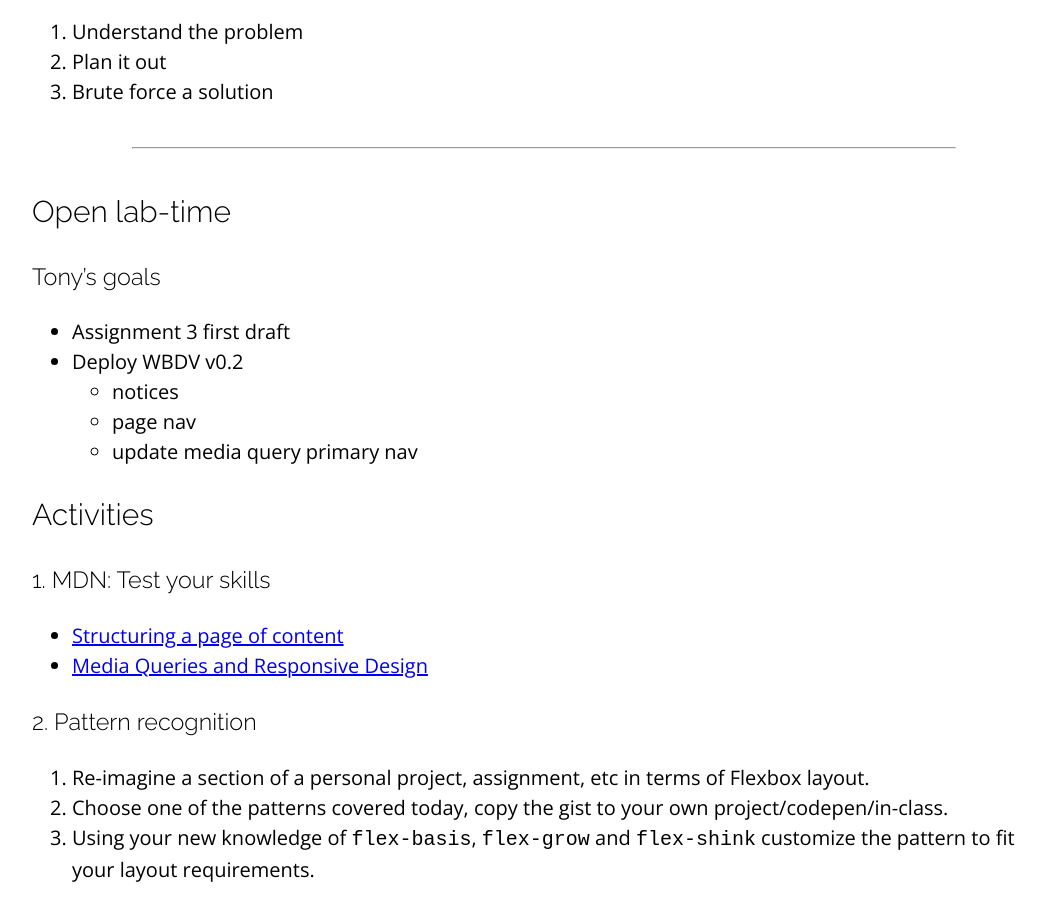
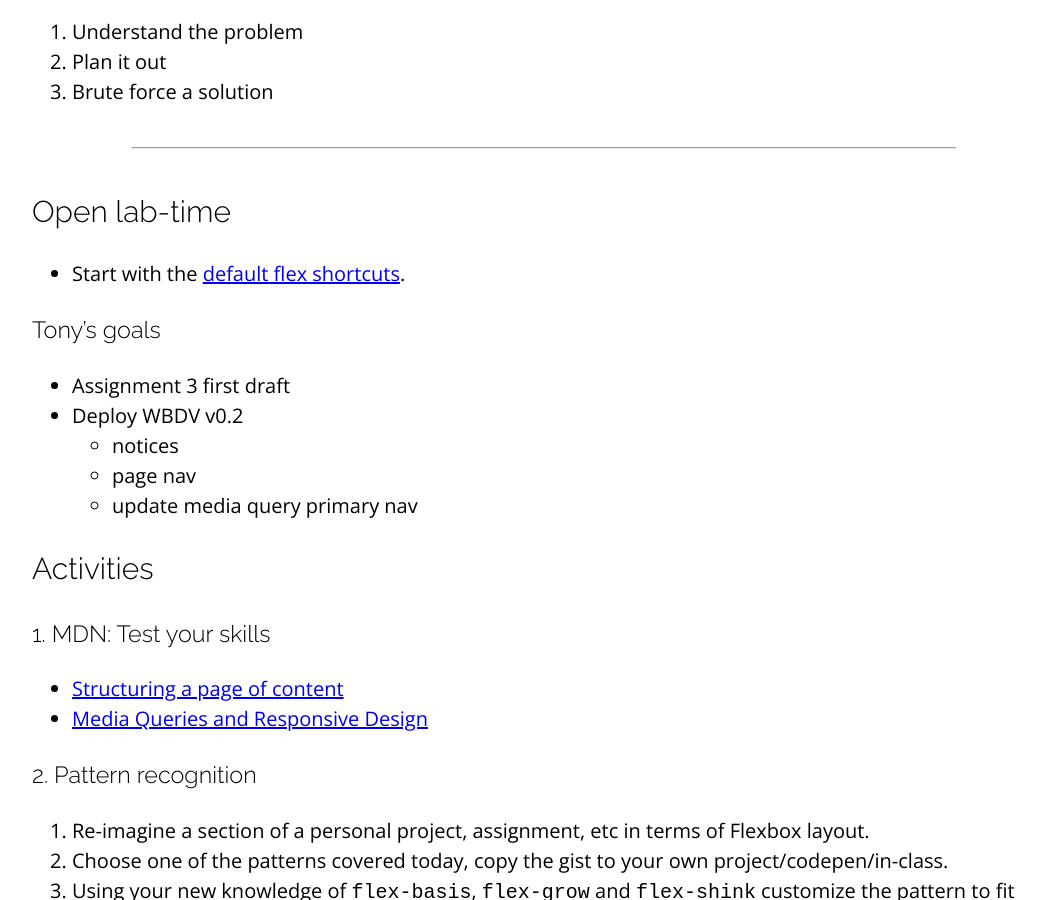
Before and after one commit to sait-wbdv/winter-2021, a Jekyll site: the page built from _posts/2021-01-27-flexbox-patterns.md, in a window 1280 px wide and 900 px high, scrolled down 4242 px. Shown: the whole window, without its empty margins (96-1142 px from the left). Built offline with Jekyll 4.4.1, drawn with Linux system fonts in a browser that asks for light colours; nearby versions of some CDN libraries.

Commit message:
added getting started

```diff
--- a/_posts/2021-01-27-flexbox-patterns.md
+++ b/_posts/2021-01-27-flexbox-patterns.md
@@ -113,6 +113,8 @@ Move side content to a responsive sidebar:
 ---
 
 ## Open lab-time
+- Start with the [default flex shortcuts](https://gist.github.com/acidtone/c7103937a432c3dbb94a96debf1dbeb8).
+
 ### Tony's goals
 - Assignment 3 first draft
 - Deploy WBDV v0.2
```
